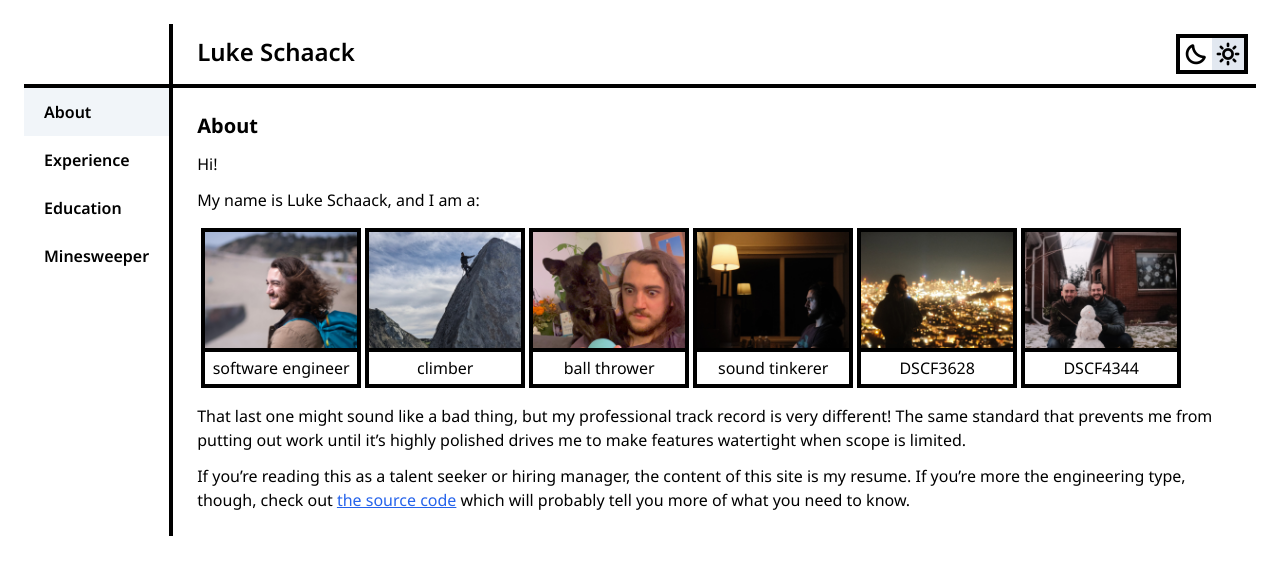
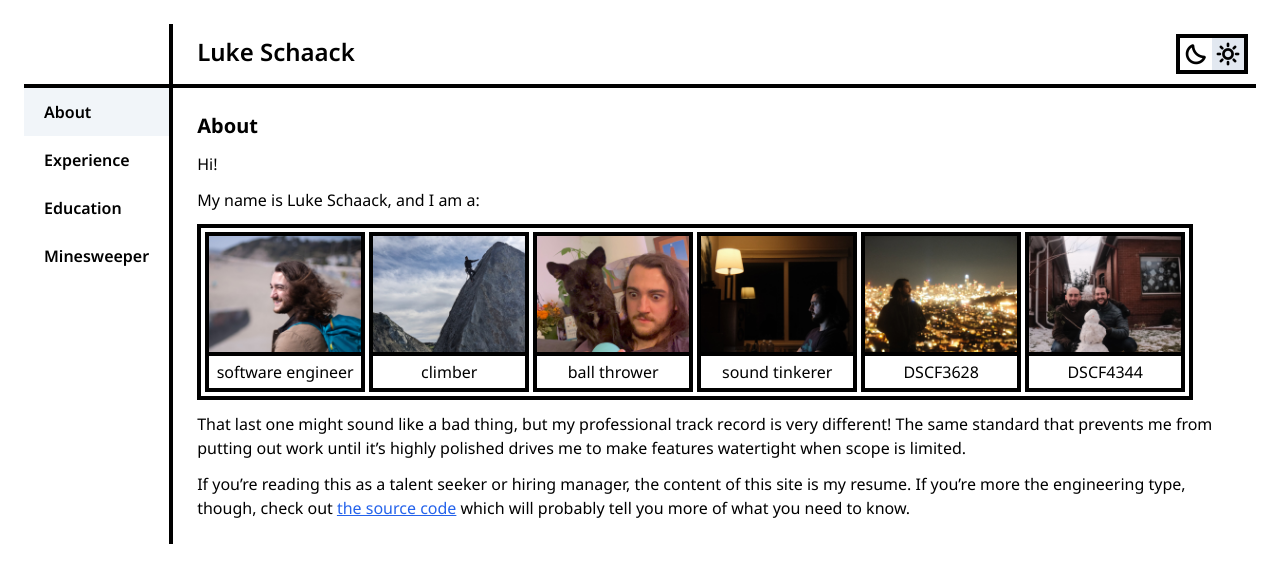
Before and after one commit to lschaack/interactive-resume, a Next.js app: page / in a window 1280 px wide. Shown: the top 582 px of the page. Built offline with nearby package versions, Linux system fonts and the light colour scheme.

Commit message:
add border to carousel and fix some issues w/inner carousel sizing

```diff
--- a/app/page.tsx
+++ b/app/page.tsx
@@ -129,8 +129,9 @@ type CardCarouselProps = {
   direction?: Direction;
   basis: number;
   gap: number;
+  className?: string;
 }
-const CardCarousel: FC<CardCarouselProps> = ({ children, direction = Direction.VERTICAL, basis, gap }) => {
+const CardCarousel: FC<CardCarouselProps> = ({ children, direction = Direction.VERTICAL, basis, gap, className }) => {
   const containerElement = useRef<HTMLUListElement>(null);
   const [normMousePosition, setNormMousePosition] = useState(0);
   const isVertical = direction === Direction.VERTICAL;
@@ -148,7 +149,7 @@ const CardCarousel: FC<CardCarouselProps> = ({ children, direction = Direction.V
     focusHandlers,
   } = useMemo(() => {
     const totalCards = Children.count(children);
-    const unscaledLength = totalCards * (basis + gap) + gap;
+    const unscaledLength = totalCards * (basis + gap) - gap;
     // percentage of total length taken up by cards
     const normTotalCardLength = totalCards * basis / unscaledLength;
     // percentage of total length taken up by gaps
@@ -224,11 +225,11 @@ const CardCarousel: FC<CardCarouselProps> = ({ children, direction = Direction.V
     return (1 + easingFactor * scaleDifference) * basis;
   });
 
-  const scaledLength = sizes.reduce((a, b) => a + b, 0) + gap * (totalCards + 1);
+  const scaledLength = sizes.reduce((a, b) => a + b) + gap * (totalCards - 1);
   const shift = compressRangeSymmetric(normMousePosition, sliceLength) * (scaledLength - unscaledLength);
 
   // when scaling, set cross axis to the maximum scale to minimize reflow (eased)
-  const crossAxisLength = (1 + easingFactor * Math.abs(1 - SCALE)) * basis + 2 * gap;
+  const crossAxisLength = (1 + easingFactor * Math.abs(1 - SCALE)) * basis;
 
   return (
     <ul
@@ -236,10 +237,15 @@ const CardCarousel: FC<CardCarouselProps> = ({ children, direction = Direction.V
       onMouseMove={handleMouseMove}
       onMouseEnter={() => setIsMouseOver(true)}
       onMouseLeave={() => setIsMouseOver(false)}
-      className="relative overflow-clip"
+      className={clsx(
+        'relative overflow-clip p-1',
+        'border-4 border-solid border-foreground dark:border-background',
+        className
+      )}
       style={{
         // height: isVertical ? unscaledLength : 'unset',
-        [isVertical ? 'height' : 'width']: unscaledLength
+        // container has an additional gap on each side for padding
+        [isVertical ? 'height' : 'width']: unscaledLength + 4 * gap
       }}
     >
       <div
@@ -250,7 +256,6 @@ const CardCarousel: FC<CardCarouselProps> = ({ children, direction = Direction.V
           flexDirection: isVertical ? 'column' : 'row',
           alignItems: isVertical ? 'unset' : 'center',
           gap,
-          padding: gap,
         }}
       >
         {Children.map(children, (child, index) => (
```
